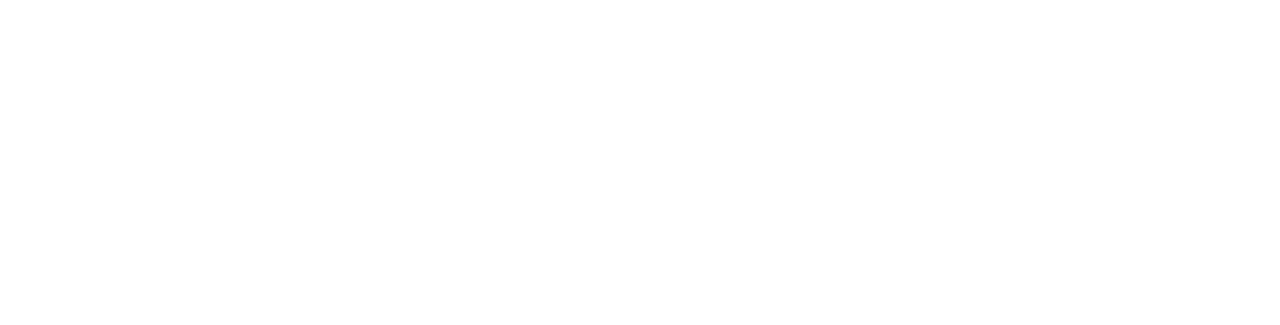
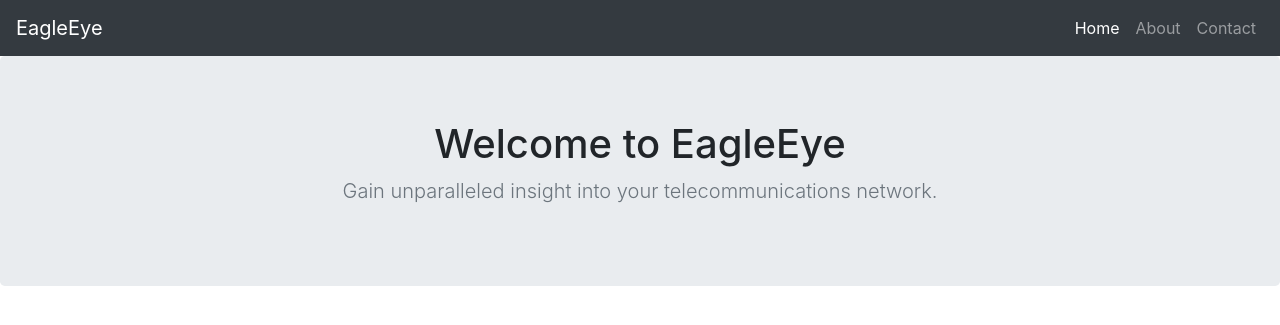
Before and after one commit to a1rzayev/EagleEye, a Django app: page / in a window 1280 px wide. Before the commit the part shown is empty. Shown: the top 325 px of the page. Run offline with Django 5.2, Linux system fonts and the light colour scheme; some libraries are stand-ins or nearby versions.

Commit message:
Add home page

```diff
--- a/core/templates/home.html
+++ b/core/templates/home.html
@@ -4,8 +4,40 @@
     <meta charset="UTF-8">
     <meta name="viewport" content="width=device-width, initial-scale=1.0">
     <title>Home</title>
+    <link rel="stylesheet" href="https://stackpath.bootstrapcdn.com/bootstrap/4.5.2/css/bootstrap.min.css">
 </head>
 <body>
-
+    <header>
+        <nav class="navbar navbar-expand-lg navbar-dark bg-dark">
+            <a class="navbar-brand" href="#">EagleEye</a>
+            <button class="navbar-toggler" type="button" data-toggle="collapse" data-target="#navbarNav" aria-controls="navbarNav" aria-expanded="false" aria-label="Toggle navigation">
+                <span class="navbar-toggler-icon"></span>
+            </button>
+            <div class="collapse navbar-collapse" id="navbarNav">
+                <ul class="navbar-nav ml-auto">
+                    <li class="nav-item active">
+                        <a class="nav-link" href="#">Home</a>
+                    </li>
+                    <li class="nav-item">
+                        <a class="nav-link" href="#">About</a>
+                    </li>
+                    <li class="nav-item">
+                        <a class="nav-link" href="#">Contact</a>
+                    </li>
+                </ul>
+            </div>
+        </nav>
+    </header>
+    <main>
+        <section class="jumbotron text-center">
+            <div class="container">
+                <h1 class="jumbotron-heading">Welcome to EagleEye</h1>
+                <p class="lead text-muted">Gain unparalleled insight into your telecommunications network.</p>
+            </div>
+        </section>
+    </main>
+    <script src="https://code.jquery.com/jquery-3.5.1.slim.min.js"></script>
+    <script src="https://cdn.jsdelivr.net/npm/popper.js@1.16.0/dist/umd/popper.min.js"></script>
+    <script src="https://stackpath.bootstrapcdn.com/bootstrap/4.5.2/js/bootstrap.min.js"></script>
 </body>
 </html>
```
